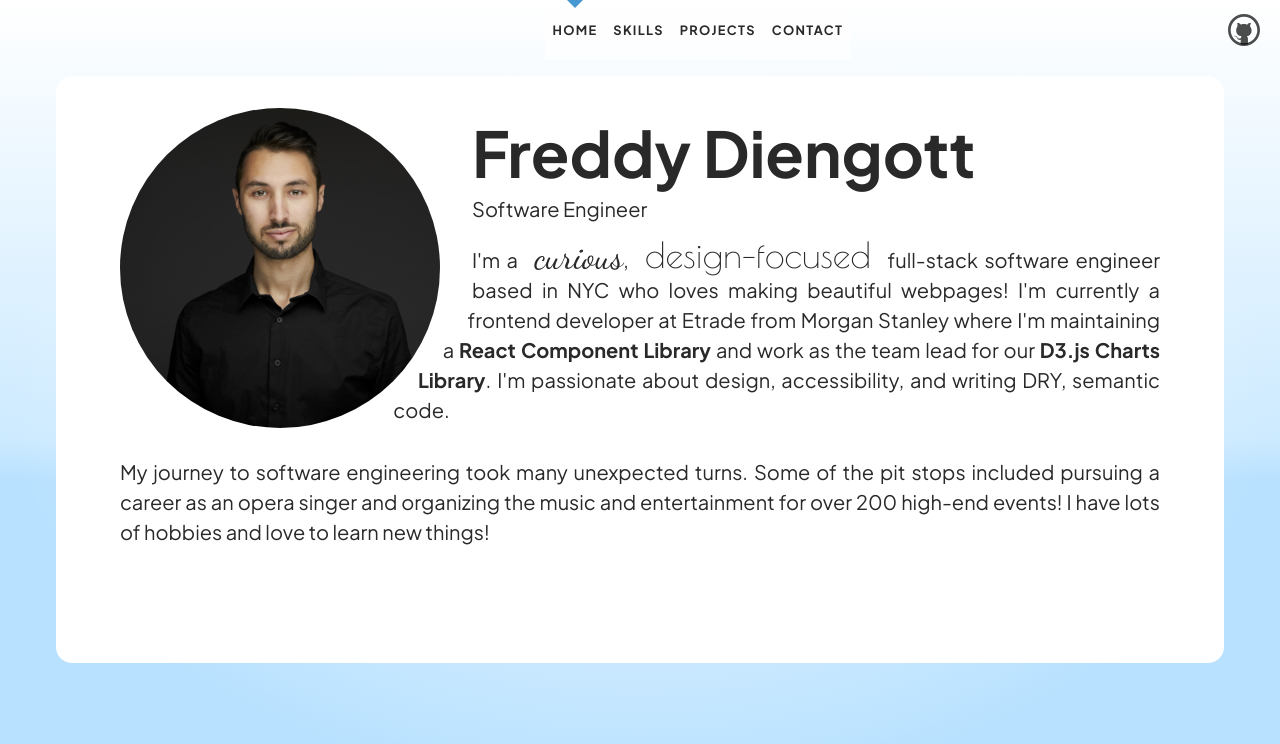
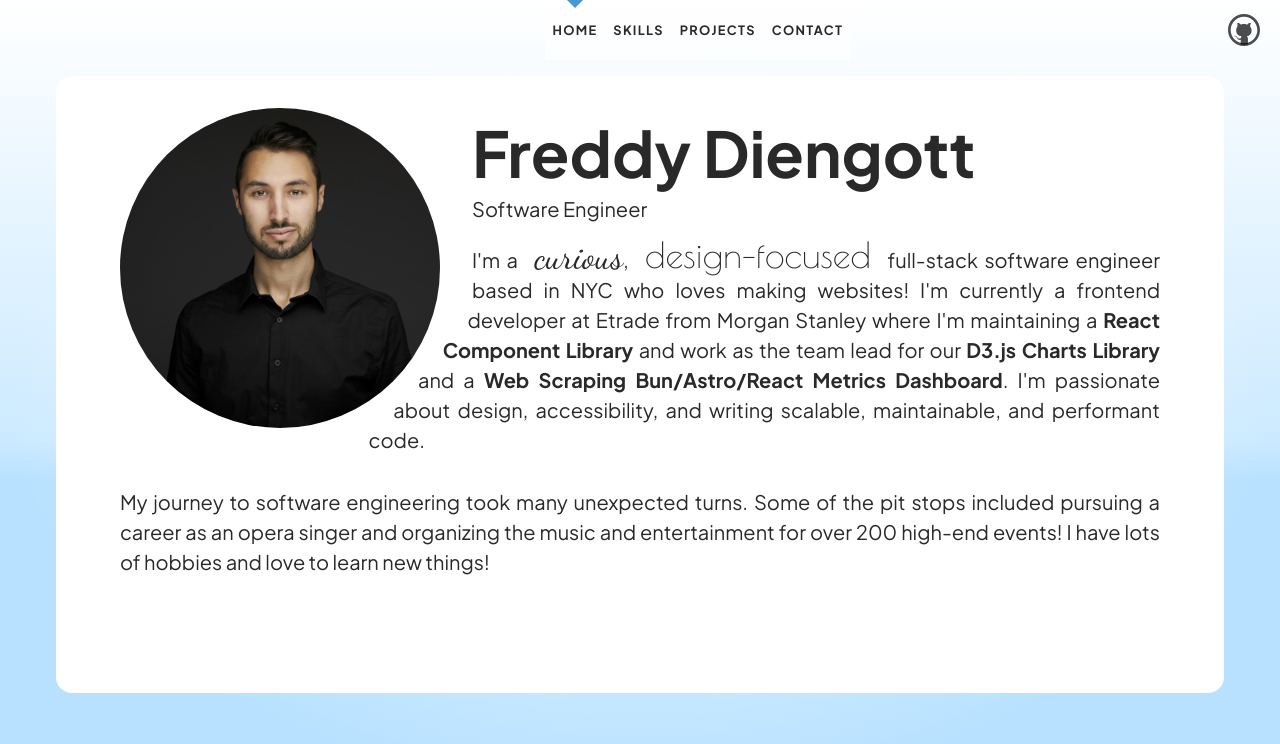
Before and after one commit to fdiengott/portfolio-svelte, a SvelteKit app: page / in a window 1280 px wide. Shown: the top 744 px of the page. Built offline with nearby package versions, Linux system fonts and the light colour scheme; a web font is replaced by a local one.

Commit message:
update bio

```diff
--- a/src/routes/+page.svelte
+++ b/src/routes/+page.svelte
@@ -36,11 +36,12 @@
 								<span style="--delay: {index * 300}ms">{letter}</span>
 							{/each}
 						</span>
-						full-stack software engineer based in NYC who loves making beautiful webpages! I'm currently a frontend
-						developer at Etrade from Morgan Stanley where I'm maintaining a
-						<span class="underline">React Component Library</span>
-						and work as the team lead for our <span class="underline">D3.js Charts Library</span>. I'm
-						passionate about design, accessibility, and writing DRY, semantic code.
+						full-stack software engineer based in NYC who loves making websites! I'm currently a frontend developer
+						at Etrade from Morgan Stanley where I'm maintaining a
+						<span class="bold">React Component Library</span>
+						and work as the team lead for our <span class="bold">D3.js Charts Library</span> and a
+						<span class="bold">Web Scraping Bun/Astro/React Metrics Dashboard</span>. I'm passionate about
+						design, accessibility, and writing scalable, maintainable, and performant code.
 					</p>
 
 					<p>
@@ -221,7 +222,7 @@
 		}
 	}
 
-	.underline {
+	.bold {
 		font-weight: 700;
 	}
 
--- a/src/routes/resume/+page.svelte
+++ b/src/routes/resume/+page.svelte
@@ -908,7 +908,6 @@
 
 	.c35 {
 		background-color: #ffffff;
-		padding: 36pt 36pt 36pt 36pt;
 	}
 
 	.c21 {
```
